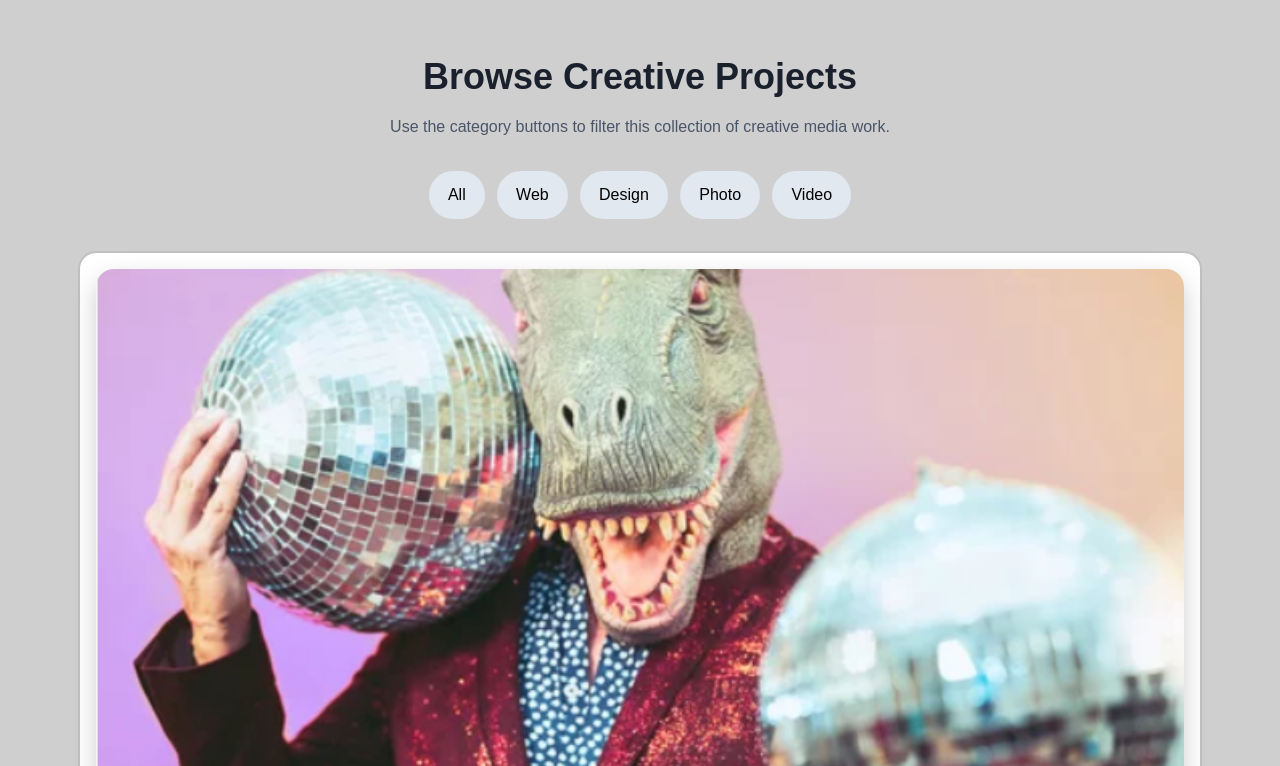
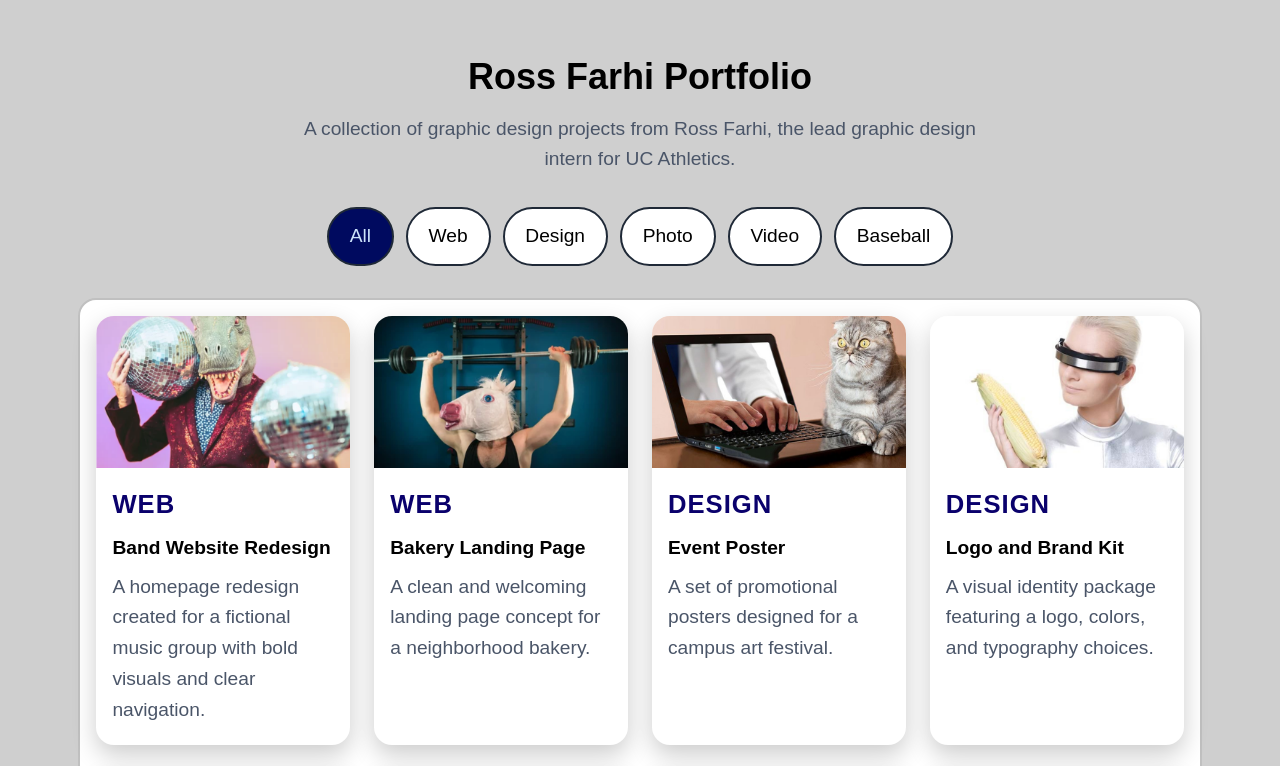
Before and after one commit to rossf22/jq-filter-cards, a plain HTML site: page index.html in a window 1280 px wide. Both pictures are taken after a click on the button "All". Shown: the top 766 px of the page. Drawn offline with Linux system fonts and the light colour scheme.

Commit message:
updated and added to project

```diff
--- a/filter-cards.css
+++ b/filter-cards.css
@@ -13,10 +13,10 @@
 
 /* Style the filter buttons. */
 .filter-btn {
-  padding: 0.7rem 1.2rem;
-  border: none;
+  padding: 0.75rem 1.3rem;
+  border: 2px solid #1f2937;
   border-radius: 2rem;
-  background-color: #e2e8f0;
+  background-color: #ffffff;
   color: black;
   cursor: pointer;
   transition: background-color 0.2s ease, transform 0.2s ease;
@@ -25,13 +25,14 @@
 /* Change the button appearance on hover. */
 .filter-btn:hover {
   background-color: #cbd5e0;
-  transform: translateY(-2px);
+  transform: translateY(-5px);
 }
 
 /* Style the currently selected button.
    This class is added and removed with jQuery. */
 .filter-btn.active {
-
+  background-color: #000a5f;
+  color: rgb(204, 227, 251);
 }
 
 
@@ -48,7 +49,7 @@
    can fit in each row without needing media queries. */
 .card-grid {
   display: grid;
-  grid-template-columns: ;
+  grid-template-columns: repeat(auto-fit, minmax(240px, 1fr));
   gap: 1.5rem;
   background-color: white;
   padding: 1rem;
@@ -81,9 +82,9 @@
 .category-label {
   margin-top: 0;
   margin-bottom: 0.5rem;
-  font-size: 0.9rem;
+  font-size: 1.6rem;
   font-weight: bold;
-  color: #805ad5;
+  color: #0a016c;
   text-transform: uppercase;
   letter-spacing: 0.04em;
 }
@@ -116,9 +117,10 @@ body {
   margin: 0;
   font-family: Arial, Helvetica, sans-serif;
   background-color: #cfcfcf;
-  color: #1a202c;
+  color: #000000;
   line-height: 1.6;
   padding: 1rem;
+  font-size: 1.2em;
 }
 
 /* Make images behave more predictably.
--- a/filter-cards.js
+++ b/filter-cards.js
@@ -6,27 +6,27 @@ $(document).ready(function () {
 
     // Get the category stored in the clicked button's data-filter attribute.
     // Example values: "all", "web", "design", "photo", or "video"
-    var selectedFilter = ;
+    var selectedFilter = $(this).attr("data-filter");
 
     // Remove the active class from every filter button.
     // This clears the old selected button style.
-    $(".filter-btn"). ;
+    $(".filter-btn").removeClass("active");
 
     // Add the active class to the button that was clicked.
     // This highlights the current choice.
-
+    $(this).addClass("active");
 
     // If the selected category is "all",
     // hide and then show every card.
     if (selectedFilter === "all") {
-
+      $(".card").hide().fadeIn(250);
     } else {
       // Hide all cards first.
-
+      $(".card").hide();
 
       // Then show only the cards whose class matches the selected category.
       // Example: if selectedFilter is "photo", this becomes $(".photo")
-
+      $("." + selectedFilter).fadeIn(250);
     }
 
   });
--- a/index.html
+++ b/index.html
@@ -8,7 +8,8 @@
   <link rel="stylesheet" href="filter-cards.css">
 
   <!-- jQuery file & our custom JS file-->
-
+<script src="jquery-3.7.1.js"></script>
+<script src="filter-cards.js"></script>
 
 </head>
 <body>
@@ -16,25 +17,26 @@
   <div class="wrapper">
 
     <header>
-      <h1>Browse Creative Projects</h1>
-      <p>Use the category buttons to filter this collection of creative media work.</p>
+      <h1>Ross Farhi Portfolio</h1>
+      <p>A collection of graphic design projects from Ross Farhi, the lead graphic design intern for UC Athletics.</p>
     </header>
 
     <!-- Filter buttons -->
     <!-- These buttons control which cards are shown -->
     <section class="filters">
-      <button class="filter-btn active">All</button>
-      <button class="filter-btn">Web</button>
-      <button class="filter-btn">Design</button>
-      <button class="filter-btn">Photo</button>
-      <button class="filter-btn">Video</button>
+      <button class="filter-btn active" data-filter="all">All</button>
+      <button class="filter-btn" data-filter="web">Web</button>
+      <button class="filter-btn" data-filter="design">Design</button>
+      <button class="filter-btn" data-filter="photo">Photo</button>
+      <button class="filter-btn" data-filter="video">Video</button>
+      <button class="filter-btn" data-filter="baseball">Baseball</button>
     </section>
 
     <!-- Card grid -->
     <!-- Each card belongs to one category using a class like web, design, photo, or video -->
     <section class="card-grid">
 
-      <article class="card">
+      <article class="card web">
         <img src="images/stock10.png" alt="Band Website Redesign project">
         <div class="card-text">
           <p class="category-label">Web</p>
@@ -105,6 +107,28 @@
           <p>A short-form video ad designed for a scrolling social media audience.</p>
         </div>
       </article>
+
+      <article class="card baseball">
+        <img src="images/4x5.jpg" alt="Baseball gameday graphic 1">
+        <div class="card-text">
+        <p class="category-label">Baseball</p>
+        <h2>Baseball Gameday Graphic Pt. 1</h2>
+        <p>A gameday graphic featuring our first of two matchups versus Xavier University.</p>
+        </div>
+      </article>
+
+      <article class="card baseball">
+      <img src="images/BASE-Gameday2.jpg" alt="Baseball gameday graphic 2">
+      <div class="card-text">
+      <p class="category-label">Baseball</p>
+      <h2>Baseball Gameday Graphic Pt. 2</h2>
+      <p>A gameday graphic featuring our second of two matchups versus Xavier University</p>
+      </div>
+      </article>
+
+
+
+
 
     </section>
 
```
Also changed, not shown: 2 other files.
